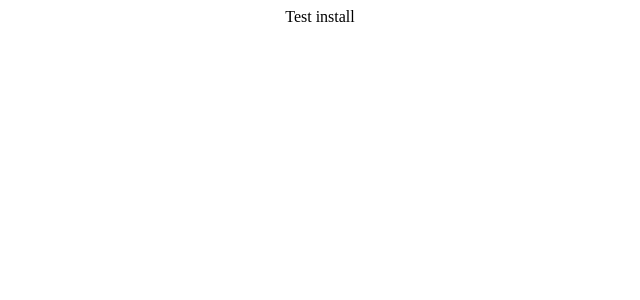
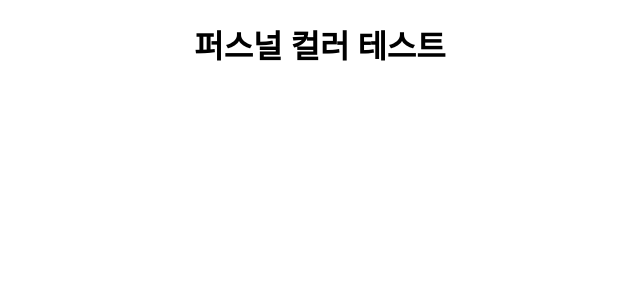
Before and after one commit to ridgeracer607753/mbti-contents-platform, a React (Vite) app: page /personalColor in a window 1280 px wide. Shown: the top 300 px of the page, without its empty margins (320-960 px from the left). Built offline with nearby package versions, Linux system fonts and the light colour scheme.

Commit message:
인트로 페이지 만들기 1

```diff
--- /dev/null
+++ b/src/components/test/IntroRenderer.jsx
@@ -0,0 +1,8 @@
+function IntroRenderer({currentTest}) {
+  return <div>
+    <h1>{currentTest?.info?.mainTitle}</h1>
+  </div>;
+
+}
+
+export default IntroRenderer;
--- a/src/page/Test.jsx
+++ b/src/page/Test.jsx
@@ -1,5 +1,33 @@
+import { useEffect } from "react";
+import { useState } from "react";
+import { useNavigate, useParams } from "react-router-dom";
+import IntroRenderer from "../components/test/IntroRenderer";
+import { TESTS } from "../data/TESTS";
+
 function Test() {
-  return <div>Test install</div>;
+
+  const {testParam} = useParams(); // URL에서 전달된 값을 가져옴
+  const [currentTest, setCurrentTest] = useState({});
+  const navigate = useNavigate();
+
+  useEffect(() => {
+    // testParam이 DB에 존재 체크
+    console.log(testParam);
+    const theTest = TESTS?.find((test) => test?.info?.mainUrl === testParam);
+
+    if (!theTest) {
+      alert("존재하지 않는 테스트입니다.");
+      return navigate("/");
+    }
+
+    console.log(theTest);
+    setCurrentTest(theTest);
+  }, [testParam, navigate]);
+
+
+  return <div>
+    <IntroRenderer currentTest={currentTest} />
+  </div>;
 }
 
 export default Test;
```
